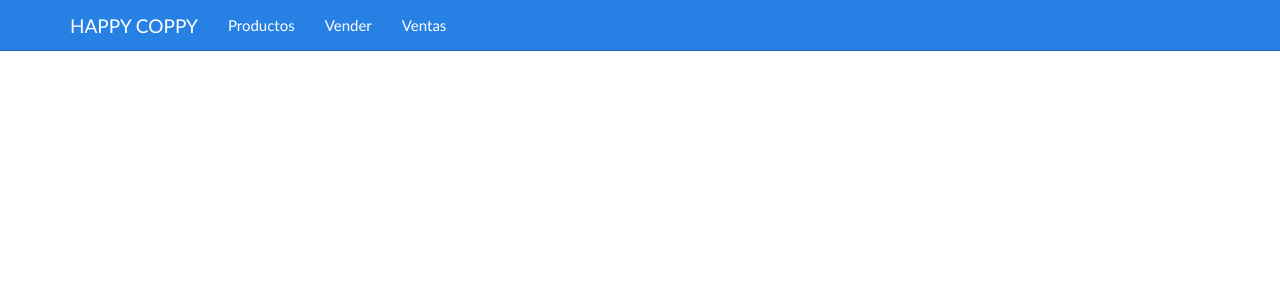
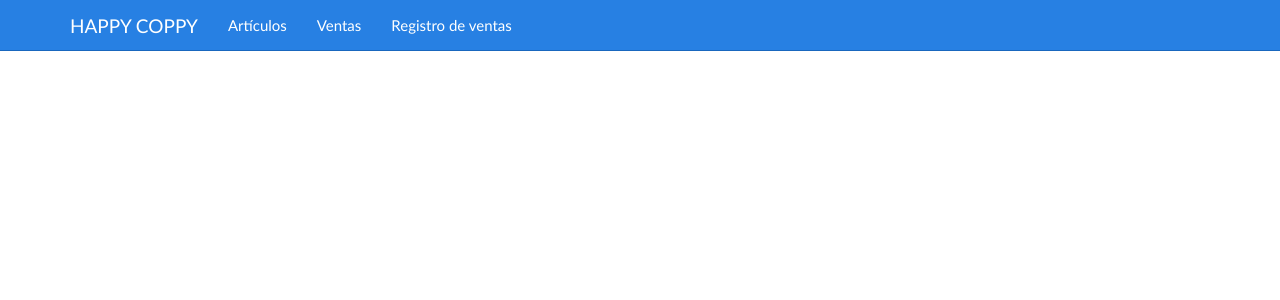
Before and after one commit to asga666/ventas, a PHP site: page /encabezado.php in a window 1280 px wide. Shown: the top 300 px of the page. Run offline with PHP 8.4, Linux system fonts and the light colour scheme.

Commit message:
Update encabezado.php

```diff
--- a/encabezado.php
+++ b/encabezado.php
@@ -25,9 +25,9 @@
 			</div>
 			<div id="navbar" class="collapse navbar-collapse">
 				<ul class="nav navbar-nav">
-					<li><a href="./listar.php">Productos</a></li>
-					<li><a href="./vender.php">Vender</a></li>
-					<li><a href="./ventas.php">Ventas</a></li>
+					<li><a href="./listar.php">Artículos</a></li>
+					<li><a href="./vender.php">Ventas</a></li>
+					<li><a href="./ventas.php">Registro de ventas</a></li>
 				</ul>
 			</div>
 		</div>
```
